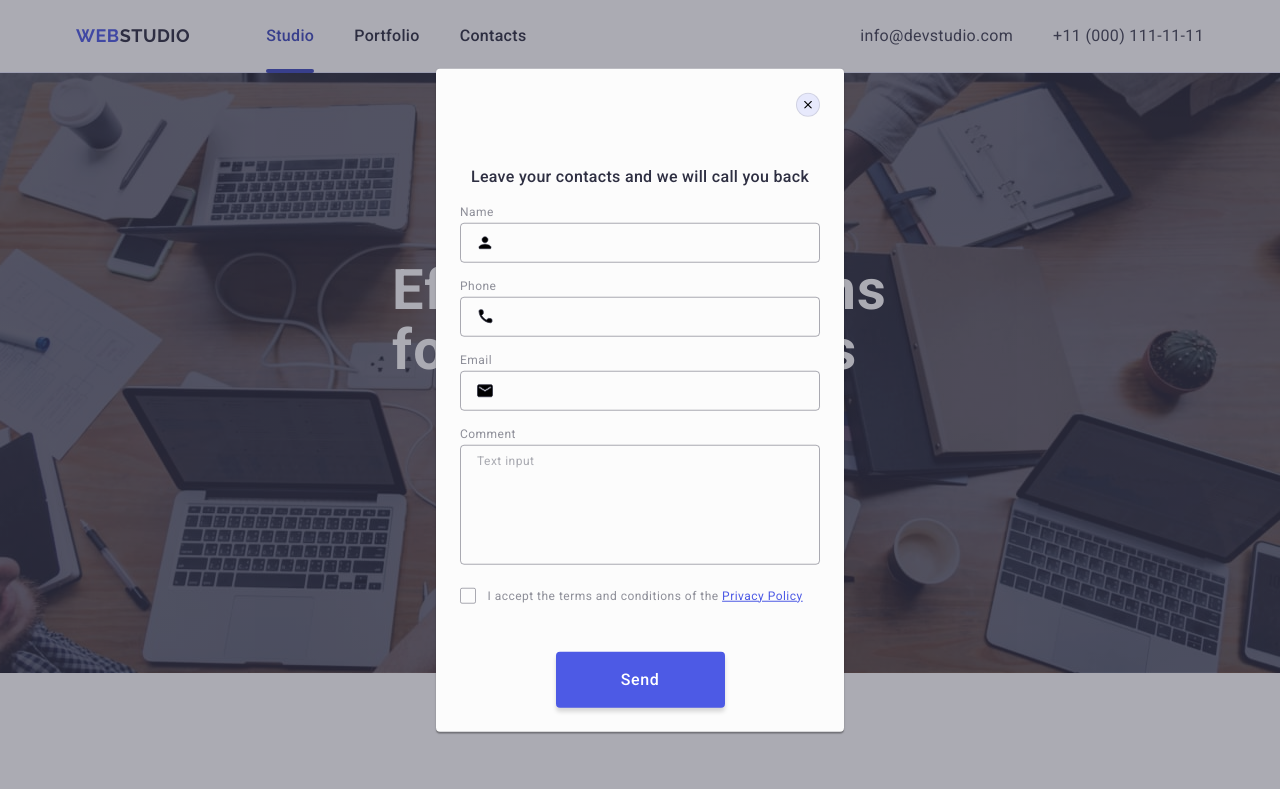
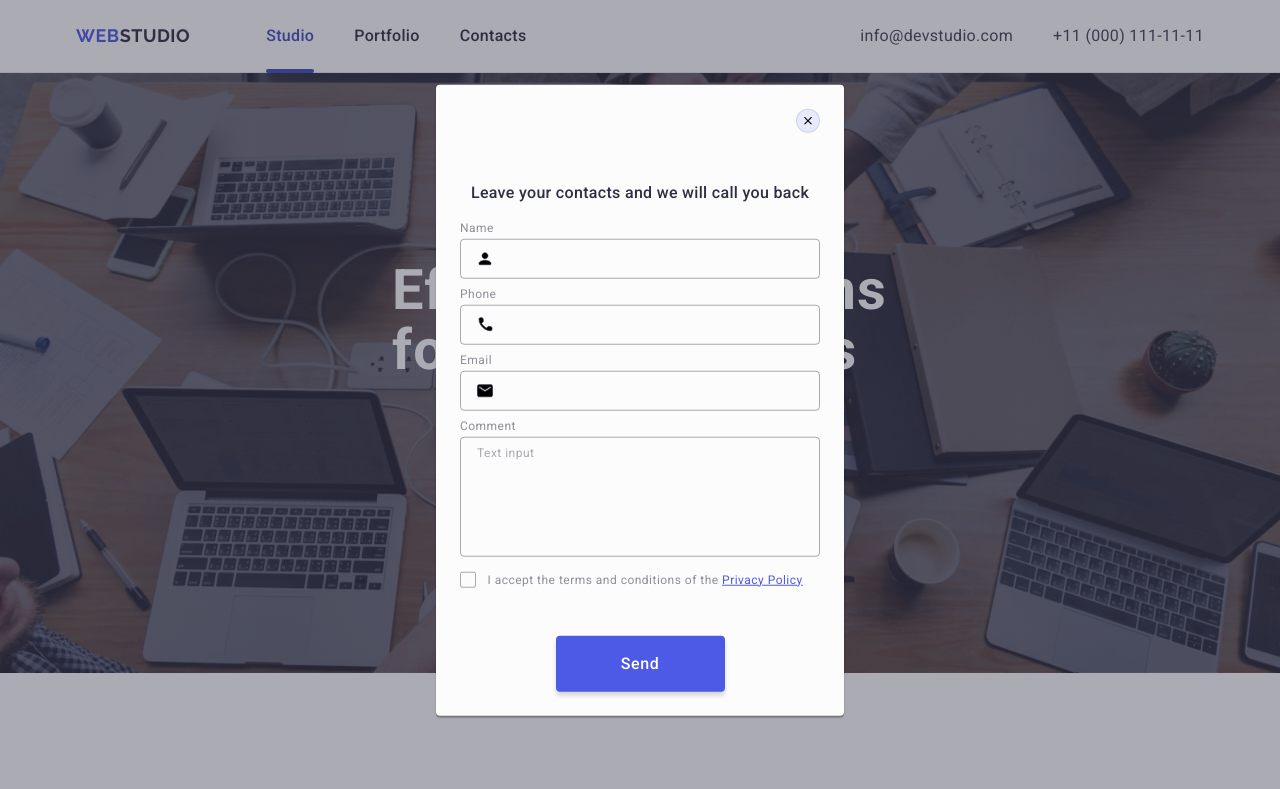
Before and after one commit to Hlafira-Prytuliak/goit-markup-hw-05, a plain HTML site: page index.html in a window 1280 px wide. Shown: the top 789 px of the page. Drawn offline with nearby package versions, Linux system fonts and the light colour scheme.

Commit message:
hwsteptwo

```diff
--- a/css/styles.css
+++ b/css/styles.css
@@ -624,7 +624,8 @@ transition: background-color 250ms cubic-bezier(0.4, 0, 0.2, 1), border 250ms cu
 }
 
 .review-form-field-wrapper {
-  margin-bottom: 16px
+  margin-bottom: 8px;
+
 }
 
 .review-form-input-icon {
```
